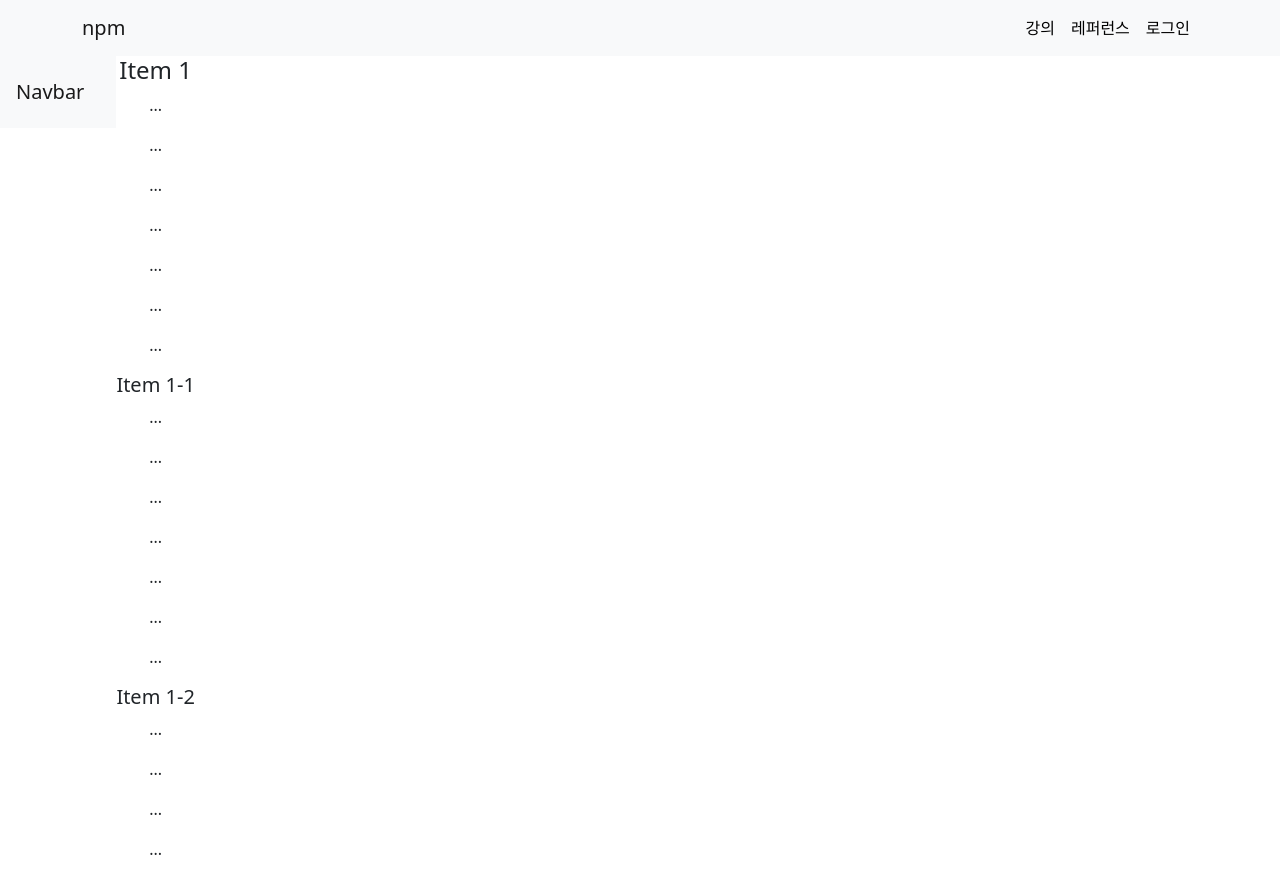
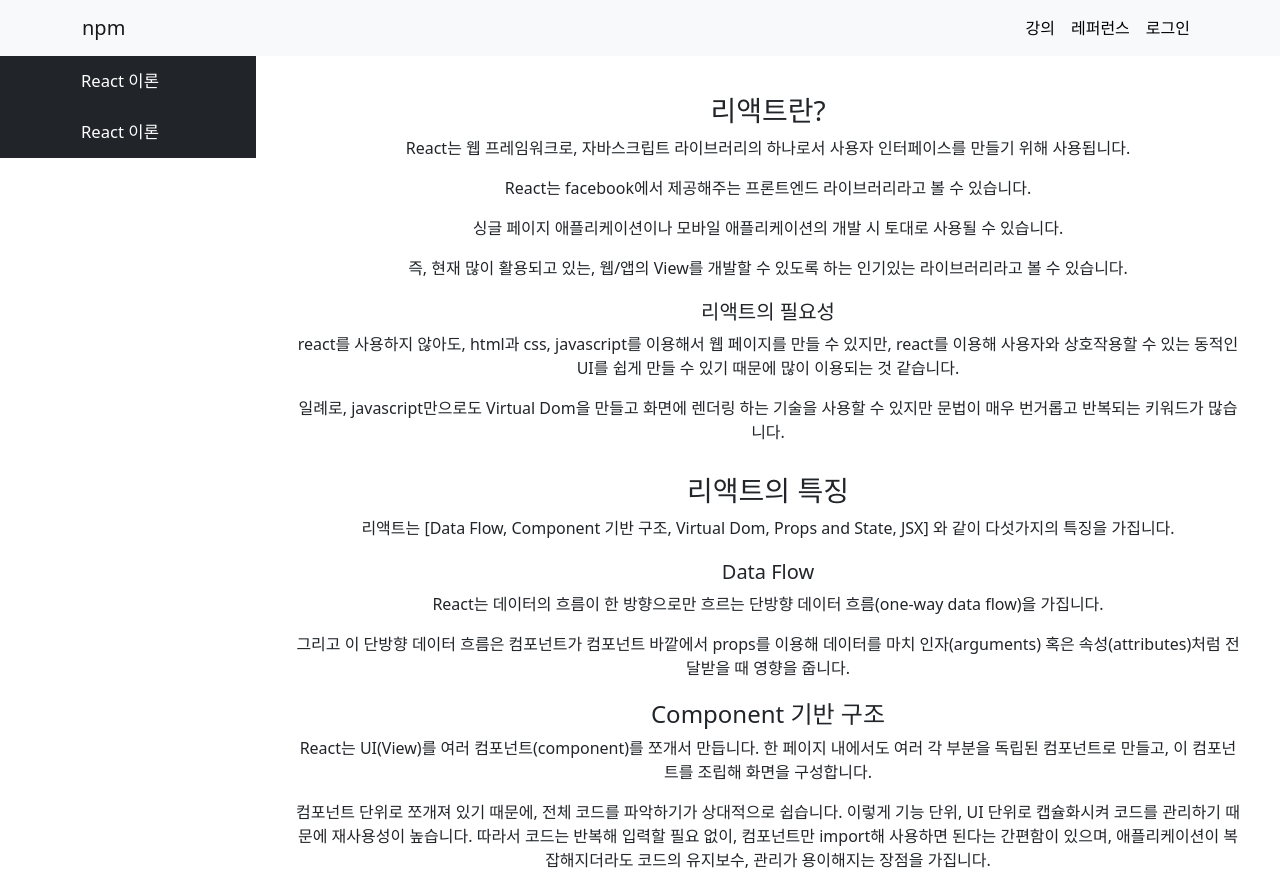
Before and after one commit to coffebara/green_second_team_project, a React (Create React App) app: page /reference in a window 1280 px wide. Shown: the top 888 px of the page. Built offline with nearby package versions, Linux system fonts and the light colour scheme.

Commit message:
Joon reference

```diff
--- a/src/App.js
+++ b/src/App.js
@@ -9,6 +9,7 @@ import Reference from './pages/reference.js'
 import Pages from './pages/pages.js'
 
 import { Routes, Route, Link, useNavigate } from "react-router-dom"
+import Cart from './pages/cart';
 
 
 
@@ -33,11 +34,10 @@ function App() {
 
             <Routes>
             <Route path='/' element={  <Banner />} />
-                <Route path='/class' element={<Pages />} />
+                <Route path='/class' element={<Cart />} />
                 <Route path='/reference' element={<Reference />} />
                 <Route path='/login' element={<></>} />
             </Routes>
-            <Footer />
         </div>
     )
 }
--- a/src/components/Reperence/Contents.js
+++ b/src/components/Reperence/Contents.js
@@ -5,22 +5,34 @@ const ReferenceContents = () => {
       data-bs-spy="scroll"
       data-bs-target="#navbar-example3"
       data-bs-offset="0"
-      tabindex="0"
+      tabIndex="0"
+      className="Reference_section"
     >
-      <h4 id="item-1">Item 1</h4>
-      <p>...</p><p>...</p><p>...</p><p>...</p><p>...</p><p>...</p><p>...</p>
-      <h5 id="item-1-1">Item 1-1</h5>
-      <p>...</p><p>...</p><p>...</p><p>...</p><p>...</p><p>...</p><p>...</p>
-      <h5 id="item-1-2">Item 1-2</h5>
-      <p>...</p><p>...</p><p>...</p><p>...</p><p>...</p><p>...</p><p>...</p>
-      <h4 id="item-2">Item 2</h4>
-      <p>...</p>
-      <h4 id="item-3">Item 3</h4>
-      <p>...</p>
-      <h5 id="item-3-1">Item 3-1</h5>
-      <p>...</p>
-      <h5 id="item-3-2">Item 3-2</h5>
-      <p>...</p>
+      <h3 id="item-1" className='contents_title'>리액트란?</h3>
+      <p>React는 웹 프레임워크로, 자바스크립트 라이브러리의 하나로서 사용자 인터페이스를 만들기 위해 사용됩니다.</p>
+      <p>React는 facebook에서 제공해주는 프론트엔드 라이브러리라고 볼 수 있습니다.</p>
+      <p>싱글 페이지 애플리케이션이나 모바일 애플리케이션의 개발 시 토대로 사용될 수 있습니다.</p>
+      <p>즉, 현재 많이 활용되고 있는, 웹/앱의 View를 개발할 수 있도록 하는 인기있는 라이브러리라고 볼 수 있습니다.</p>
+      <h5 id="item-1-1" className='contents_subtitle'>리액트의 필요성</h5>
+      <p>react를 사용하지 않아도, html과 css, javascript를 이용해서 웹 페이지를 만들 수 있지만, react를 이용해 사용자와 상호작용할 수 있는 동적인 UI를 쉽게 만들 수 있기 때문에 많이 이용되는 것 같습니다.</p>
+      <p>일례로, javascript만으로도 Virtual Dom을 만들고 화면에 렌더링 하는 기술을 사용할 수 있지만 문법이 매우 번거롭고 반복되는 키워드가 많습니다.</p>
+      <h3 id="item-2" className='contents_title'>리액트의 특징</h3>
+      <p>리액트는 [Data Flow, Component 기반 구조, Virtual Dom, Props and State, JSX] 와 같이 다섯가지의 특징을 가집니다.</p>
+      <h5 id="item-2-1" className='contents_subtitle'>Data Flow</h5>
+      <p>React는 데이터의 흐름이 한 방향으로만 흐르는 단방향 데이터 흐름(one-way data flow)을 가집니다. </p>
+      <p>그리고 이 단방향 데이터 흐름은 컴포넌트가 컴포넌트 바깥에서 props를 이용해 데이터를 마치 인자(arguments) 혹은 속성(attributes)처럼 전달받을 때 영향을 줍니다.</p>
+      <h4 id="item-2-2" className='contents_subtitle'>Component 기반 구조</h4>
+      <p>React는 UI(View)를 여러 컴포넌트(component)를 쪼개서 만듭니다. 한 페이지 내에서도 여러 각 부분을 독립된 컴포넌트로 만들고, 이 컴포넌트를 조립해 화면을 구성합니다.</p>
+      <p>컴포넌트 단위로 쪼개져 있기 때문에, 전체 코드를 파악하기가 상대적으로 쉽습니다. 이렇게 기능 단위, UI 단위로 캡슐화시켜 코드를 관리하기 때문에 재사용성이 높습니다. 따라서 코드는 반복해 입력할 필요 없이, 컴포넌트만 import해 사용하면 된다는 간편함이 있으며, 애플리케이션이 복잡해지더라도 코드의 유지보수, 관리가 용이해지는 장점을 가집니다.</p>
+      <h5 id="item-2-3" className='contents_subtitle'>Virtual Dom</h5>
+      <p>Virtual DOM은 가상의 Document Object Model을 말합니다</p>
+      <p>이벤트가 발생할 때마다 Virtual DOM을 만들고, 다시 그릴 때마다 실제 DOM과 비교하고 전후 상태를 비교해, 변경이 필요한 최소한의 변경사항만 실제 DOM에 반영해, 앱의 효율성과 속도를 개선할 수 있다고 합니다.</p>
+      <h5 id="item-2-4" className='contents_subtitle'>Props and State</h5>
+      <p>Props : Props란 부모 컴포넌트에서 자식 컴포넌트로 전달해 주는 데이터를 말합니다. 쉽게 읽기 전용 데이터라고 생각하면 될 것 같습니다! 자식 컴포넌트에서 전달받은 props는 변경이 불가능하고 props를 전달해준 최상위 부모 컴포넌트만 props를 변경할 수 있습니다.</p>
+      <p>State : State는 컴포넌트 내부에서 선언하며 내부에서 값을 변경할 수 있습니다. state는 동적인 데이터를 다룰 때 사용하며, 사용자와의 상호작용을 통해 데이터를 동적으로 변경할 때 사용합니다. 클래스형 컴포넌트에서만 사용할 수 있고, 각각의 state는 독립적입니다.</p>
+      <h5 id="item-2-5" className='contents_subtitle'>JSX</h5>
+      <p>JSX는 Javascript를 확장한 문법입니다.</p>
+      <p>React는 별도의 파일에 마크업과 로직을 넣어 기술을 인위적으로 분리하는 대신, 둘 다 포함하는 “컴포넌트”라고 부르는 느슨하게 연결된 유닛으로 관심사를 분리합니다. 이후 섹션에서 다시 컴포넌트로 돌아오겠지만, JS에 마크업을 넣는 게 익숙해지지 않는다면 이 이야기가 확신을 줄 것입니다.</p>
     </div>
   );
 };
--- a/src/components/Reperence/Lists.js
+++ b/src/components/Reperence/Lists.js
@@ -1,44 +1,151 @@
-import React from 'react';
+import React, { useState } from 'react';
+import '../../styles/reference.css'
+
 const ReferenceList = () => {
-  return (
-    <div>
-      <nav
+  const [showNav, setShowNav] = useState(false);
+  const [showNav2, setShowNav2] = useState(false);
+
+  const toggleNav = () => {
+    setShowNav(!showNav);
+    console.log(showNav);
+  };
+  const toggleNav2 = () => {
+    setShowNav2(!showNav2);
+    console.log(showNav2);
+  };
+
+  let list = (<div><nav
     id="navbar-example3"
-        className="navbar navbar-light bg-light flex-column align-items-stretch p-3"
+    className="navbar navbar-dark bg-dark flex-column align-items-stretch"
   >
-        <a className="navbar-brand" href="#">
-          Navbar
+    <a className="navbar-brand Reference_navbar_title" href="#" onClick={toggleNav}>
+      React 이론
     </a>
-        <nav className="nav nav-pills flex-column Reference_hidden">
-          <a className="nav-link" href="#item-1">
-            Item 1
+    {showNav && (
+      <nav className="nav nav-pills flex-column">
+        <a className="nav-link Reference_navbar_list" href="#item-1">
+          리액트란?
         </a>
         <nav className="nav nav-pills flex-column">
-            <a className="nav-link ms-3 my-1" href="#item-1-1">
-              Item 1-1
-            </a>
-            <a className="nav-link ms-3 my-1" href="#item-1-2">
-              Item 1-2
+          <a className="nav-link Reference_navbar_list" href="#item-1-1">
+            리액트의 필요성
           </a>
         </nav>
-          <a className="nav-link" href="#item-2">
-            Item 2
-          </a>
-          <a className="nav-link" href="#item-3">
-            Item 3
+        <a className="nav-link Reference_navbar_list" href="#item-2">
+          리액트의 특징
         </a>
         <nav className="nav nav-pills flex-column">
-            <a className="nav-link ms-3 my-1" href="#item-3-1">
-              Item 3-1
+          <a className="nav-link Reference_navbar_list" href="#item-2-1">
+          Data Flow
           </a>
-            <a className="nav-link ms-3 my-1" href="#item-3-2">
-              Item 3-2
+          <a className="nav-link Reference_navbar_list" href="#item-2-2">
+          Component 기반 구조
+          </a>
+          <a className="nav-link Reference_navbar_list" href="#item-2-3">
+          Virtual Dom
+          </a>
+          <a className="nav-link Reference_navbar_list" href="#item-2-4">
+          Props and State
+          </a>
+          <a className="nav-link Reference_navbar_list" href="#item-2-5">
+          JSX
           </a>
         </nav>
       </nav>
+    )}
+  </nav></div>)
+  let list2 = (<div><nav
+    id="navbar-example3"
+    className="navbar navbar-dark bg-dark flex-column align-items-stretch"
+  >
+    <a className="navbar-brand Reference_navbar_title" href="#" onClick={toggleNav2}>
+      React 이론
+    </a>
+    {showNav2 && (
+      <nav className="nav nav-pills flex-column">
+        <a className="nav-link Reference_navbar_list" href="#item-1">
+          리액트란?
+        </a>
+        <nav className="nav nav-pills flex-column">
+          <a className="nav-link Reference_navbar_list" href="#item-1-1">
+            리액트의 필요성
+          </a>
         </nav>
+        <a className="nav-link Reference_navbar_list" href="#item-2">
+          리액트의 특징
+        </a>
+        <nav className="nav nav-pills flex-column">
+          <a className="nav-link Reference_navbar_list" href="#item-2-1">
+          Data Flow
+          </a>
+          <a className="nav-link Reference_navbar_list" href="#item-2-2">
+          Component 기반 구조
+          </a>
+          <a className="nav-link Reference_navbar_list" href="#item-2-3">
+          Virtual Dom
+          </a>
+          <a className="nav-link Reference_navbar_list" href="#item-2-4">
+          Props and State
+          </a>
+          <a className="nav-link Reference_navbar_list" href="#item-2-5">
+          JSX
+          </a>
+        </nav>
+      </nav>
+    )}
+  </nav></div>)
+
+  return (
+    <div className='Reference_nav'>
+      {list}
+      {list2}
     </div>
   );
 };
 
 export default ReferenceList;
+
+// import React from 'react';
+// const ReferenceList = () => {
+//   return (
+//     <div>
+//       <nav
+//         id="navbar-example3"
+//         className="navbar navbar-light bg-light flex-column align-items-stretch p-3"
+//       >
+//         <a className="navbar-brand" href="#" onClick={toggle}>
+//           Navbar
+//         </a>
+//         <nav className="nav nav-pills flex-column Reference_hidden">
+//           <a className="nav-link" href="#item-1">
+//             Item 1
+//           </a>
+//           <nav className="nav nav-pills flex-column">
+//             <a className="nav-link ms-3 my-1" href="#item-1-1">
+//               Item 1-1
+//             </a>
+//             <a className="nav-link ms-3 my-1" href="#item-1-2">
+//               Item 1-2
+//             </a>
+//           </nav>
+//           <a className="nav-link" href="#item-2">
+//             Item 2
+//           </a>
+//           <a className="nav-link" href="#item-3">
+//             Item 3
+//           </a>
+//           <nav className="nav nav-pills flex-column">
+//             <a className="nav-link ms-3 my-1" href="#item-3-1">
+//               Item 3-1
+//             </a>
+//             <a className="nav-link ms-3 my-1" href="#item-3-2">
+//               Item 3-2
+//             </a>
+//           </nav>
+//         </nav>
+//       </nav>
+//     </div>
+//   );
+// };
+
+// export default ReferenceList;
--- a/src/pages/Banner.js
+++ b/src/pages/Banner.js
@@ -1,4 +1,5 @@
 import { Button } from "react-bootstrap";
+import Footer from "../components/Footer";
 
 export default function Banner(){
     return(
@@ -13,6 +14,7 @@ export default function Banner(){
                <p>무슨말을 할까</p>
                 <Button variant="danger" >둘러보기</Button>
                 </div>
+            <Footer />
         </div>
     )
 }
--- a/src/pages/cart.js
+++ b/src/pages/cart.js
@@ -1,5 +1,6 @@
 import React from "react";
 import '../styles/cart.css'
+import Footer from "../components/Footer";
 
 function Cart() {
     return (
@@ -14,7 +15,7 @@ function Cart() {
                     <div className="cart_total">강의 토탈 장바구니zzzzzzzzzzzzzzzzzzzzzzzzzzzzzzzzzzzzzzzzzzzzzzzzzzzzzzzzzzzzzzzzzzzzzzzzzzzzzzzzzzzzzzzz</div>
                 </div>
             </section>
-            <footer id="cart_tmpFooter"></footer>
+            <Footer />
         </div>
     );
 }
--- a/src/styles/reference.css
+++ b/src/styles/reference.css
@@ -1,20 +1,40 @@
-*{
-    margin: 0; padding: 0;
+* {
+    margin: 0;
+    padding: 0;
 }
-.Reference_main{
+
+.Reference_main {
     display: flex;
     height: 100vh;
 }
-.Reference_nav{
-    width: 20%;
-    height: 100vh;
-    background-color: aqua;
+
+.Reference_nav {
+    min-width: 20%;
 }
-.Reference_section{
-    width: 80%;
-    height: 100vh;
-    background-color: beige;
+
+.Reference_section {
+    width: auto;
+    padding: 3%;
 }
-.Reference_hidden{
+
+.Reference_hidden {
     display: none;
 }
+
+.contents_title {
+    margin-top: 30px;
+}
+.contents_title:first-child{
+    margin-top: 0px;
+}
+.contents_subtitle{
+    margin-top: 20px;
+}
+
+.Reference_navbar_title {
+    font-size: calc(1.3vw);
+}
+
+.Reference_navbar_list {
+    font-size: calc(1.1vw);
+}
```
Also changed, not shown: 1 other file (tests, documents, lock files or other folders). Lines whose indentation alone changed are shown as unchanged.
